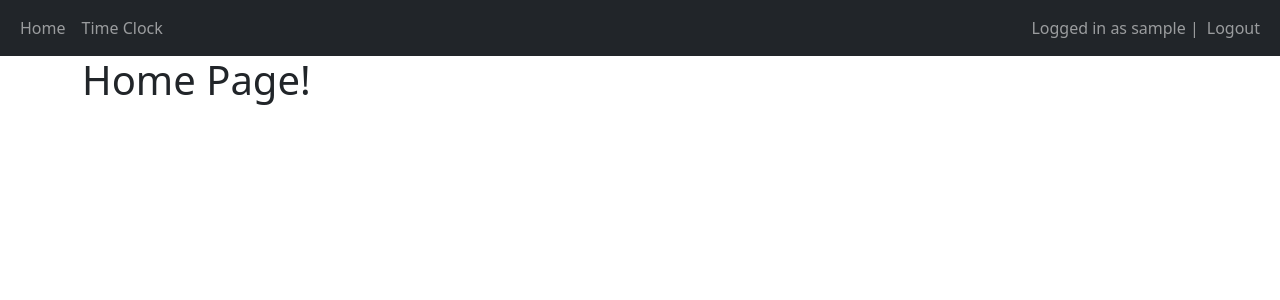
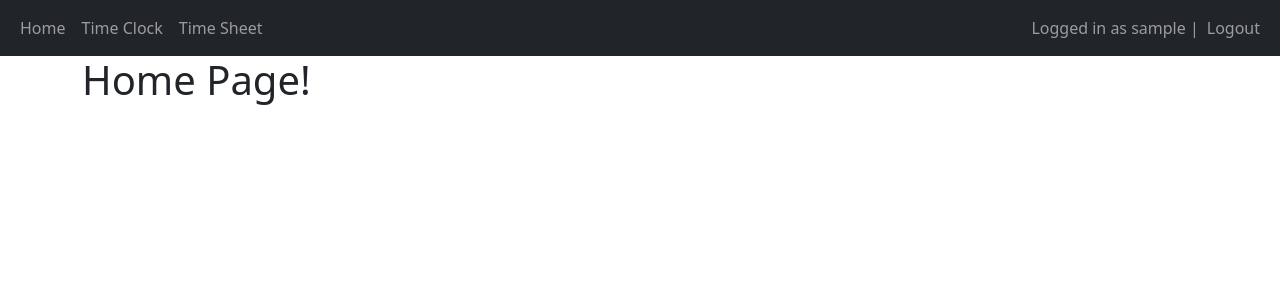
Before and after one commit to jdenzel/Attendance-app, a Django app: page / in a window 1280 px wide. Shown: the top 300 px of the page. Run offline with Django 4.2, Linux system fonts and the light colour scheme; the visitor is signed in with stand-in values (Sample User, id 1).

Commit message:
Added timesheet view to navbar

```diff
--- a/project/attendance/templates/attendance/base.html
+++ b/project/attendance/templates/attendance/base.html
@@ -16,6 +16,9 @@
                     </li>
                     <li class="nav-item">
                         <a class="nav-link" href="/clock-in">Time Clock</a>
+                    </li>
+                    <li class="nav-item">
+                        <a class="nav-link" href="/timesheet">Time Sheet</a>
                     </li>
                 </ul>
             </div>
```
